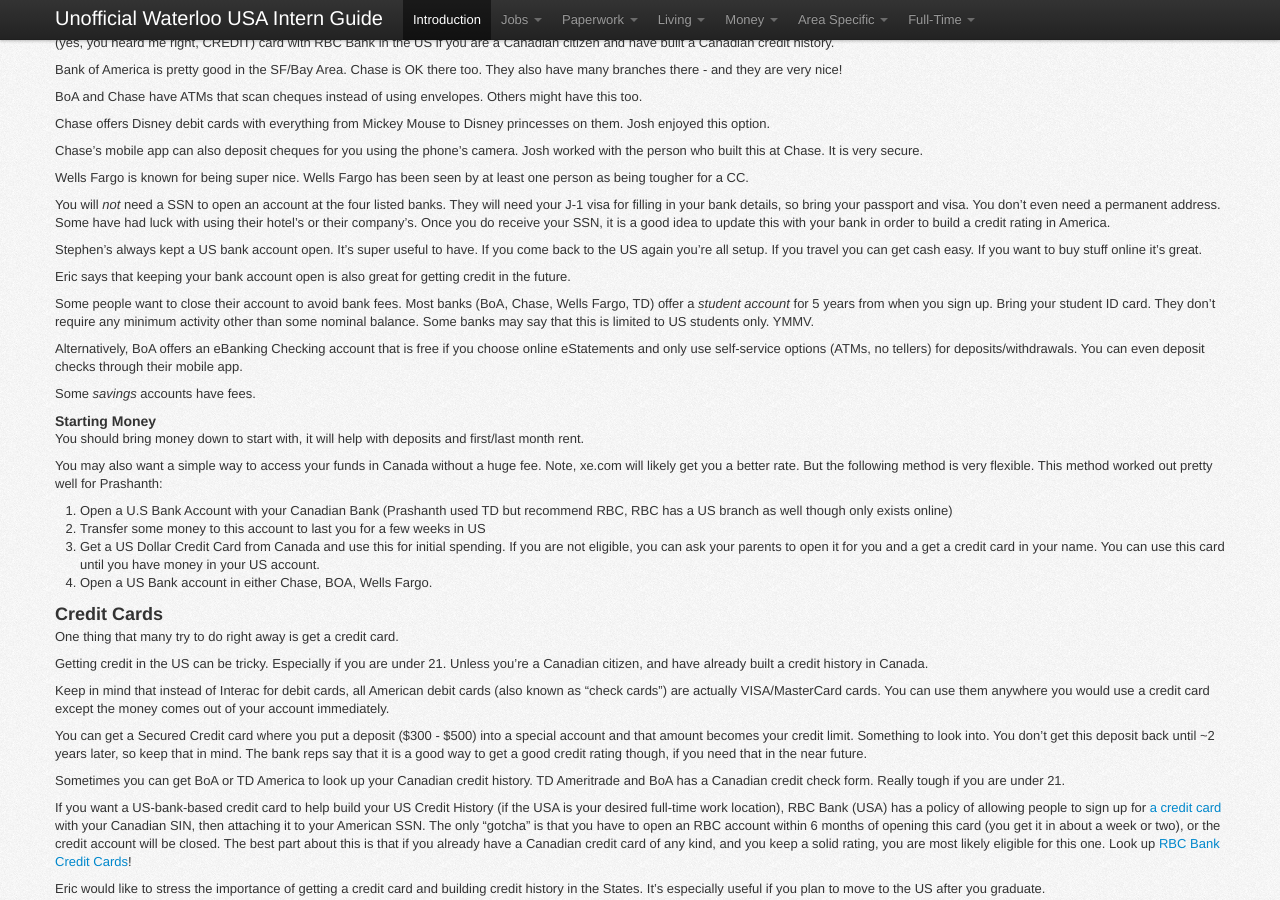
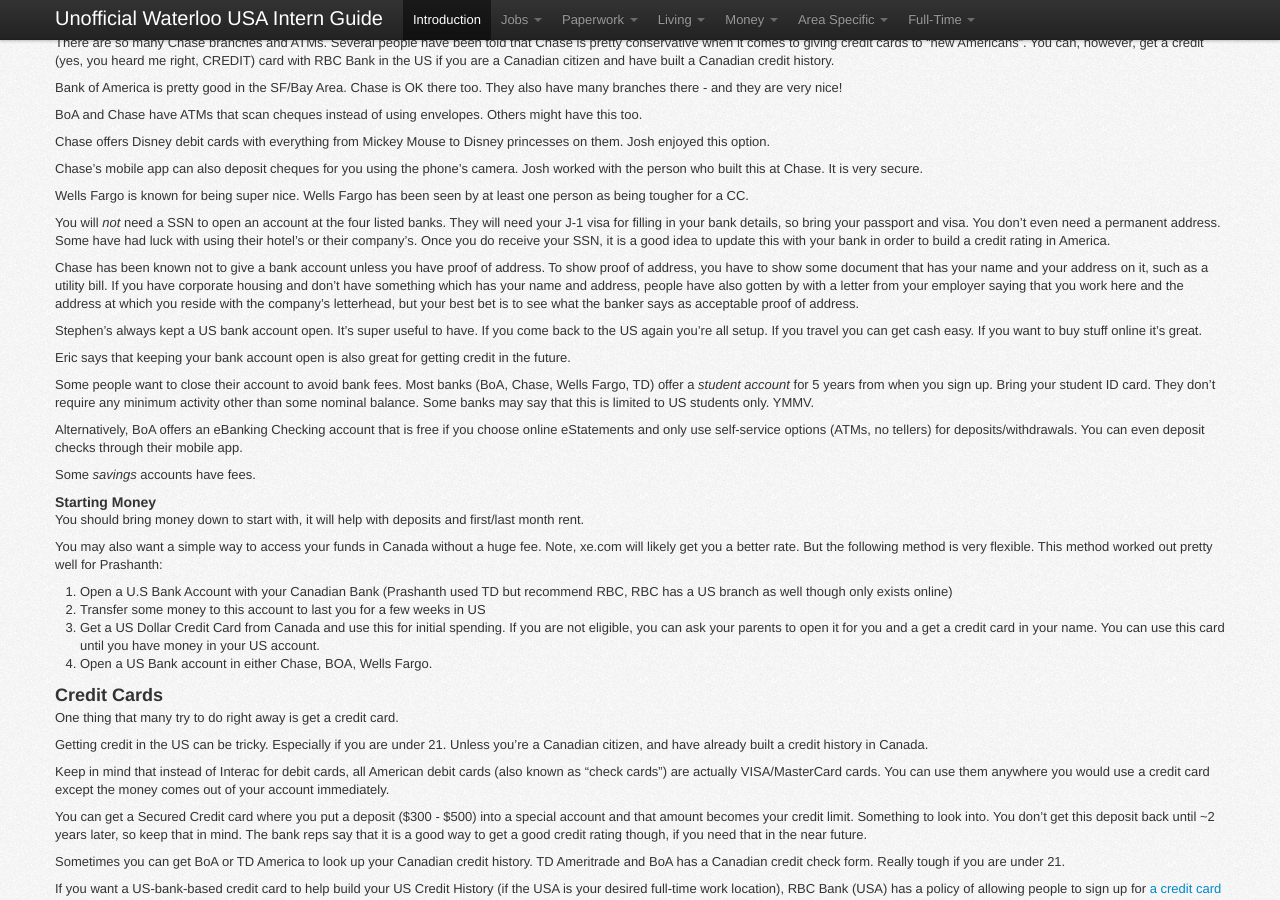
Before and after one commit to sholiday/Unofficial-Waterloo-USA-Intern-Guide, a Jekyll site: the page built from index.markdown, in a window 1280 px wide and 900 px high, scrolled down 6247 px. Built offline with Jekyll 4.4.1, drawn with Linux system fonts in a browser that asks for light colours; nearby versions of some CDN libraries; some of the changed text lies outside the part shown.

Commit message:
Updated banking and LA activities
Me and some others have been asked for proof of address when opening a bank account with Chase. Also updated LA activities with some other cool stuff I did during my co-op there

```diff
--- a/index.markdown
+++ b/index.markdown
@@ -520,8 +521,9 @@ Wells Fargo has been seen by at least one person as being tougher for a CC.
 
 You will *not* need a SSN to open an account at the four listed banks.
 They will need your J-1 visa for filling in your bank details, so bring your
-passport and visa. You don't even need a permanent address. Some have had luck
-with using their hotel's or their company's. Once you do receive your SSN, it is a good idea to update this with your bank in order to build a credit rating in America.
+passport and visa. You don't even need a permanent address. Some have had luck with using their hotel's or their company's. Once you do receive your SSN, it is a good idea to update this with your bank in order to build a credit rating in America.
+
+Chase has been known not to give a bank account unless you have proof of address. To show proof of address, you have to show some document that has your name and your address on it, such as a utility bill. If you have corporate housing and don't have something which has your name and address, people have also gotten by with a letter from your employer saying that you work here and the address at which you reside with the company's letterhead, but your best bet is to see what the banker says as acceptable proof of address.
 
 Stephen's always kept a US bank account open.
 It's super useful to have. If you come back to the US again you're all setup.
@@ -1084,6 +1086,10 @@ It's worth a trip after your first paycheque.
   * Griffith Observatory also has a nice view of the Hollywood Sign and a huge telescope you can actually look through! Don't miss the live-narrarated planetarium show.
   * Rodeo Dr. is a super high end shopping district, very nicely decorated and an awesome place for people watching and car spotting.
   * Larchmont Village is a quaint old-towny shopping street, with a lot of hipster stores and a nice Farmer's Market.
+  * The Third Street Promenade is also really pretty and fun to walk through.
+  * The Getty is a free art gallery and has beautiful paintings and scenery -- only cost is the parking.
+  * Raunaq says Koreatown has the best Korean BBQ
+  * Sawtelle Blvd has really nice Japanese restaurants
 
 * Las Vegas
   * Cirque de Soleil shows are a must.
```
Also changed, not shown: other parts of index.markdown (+1 -0 lines).
